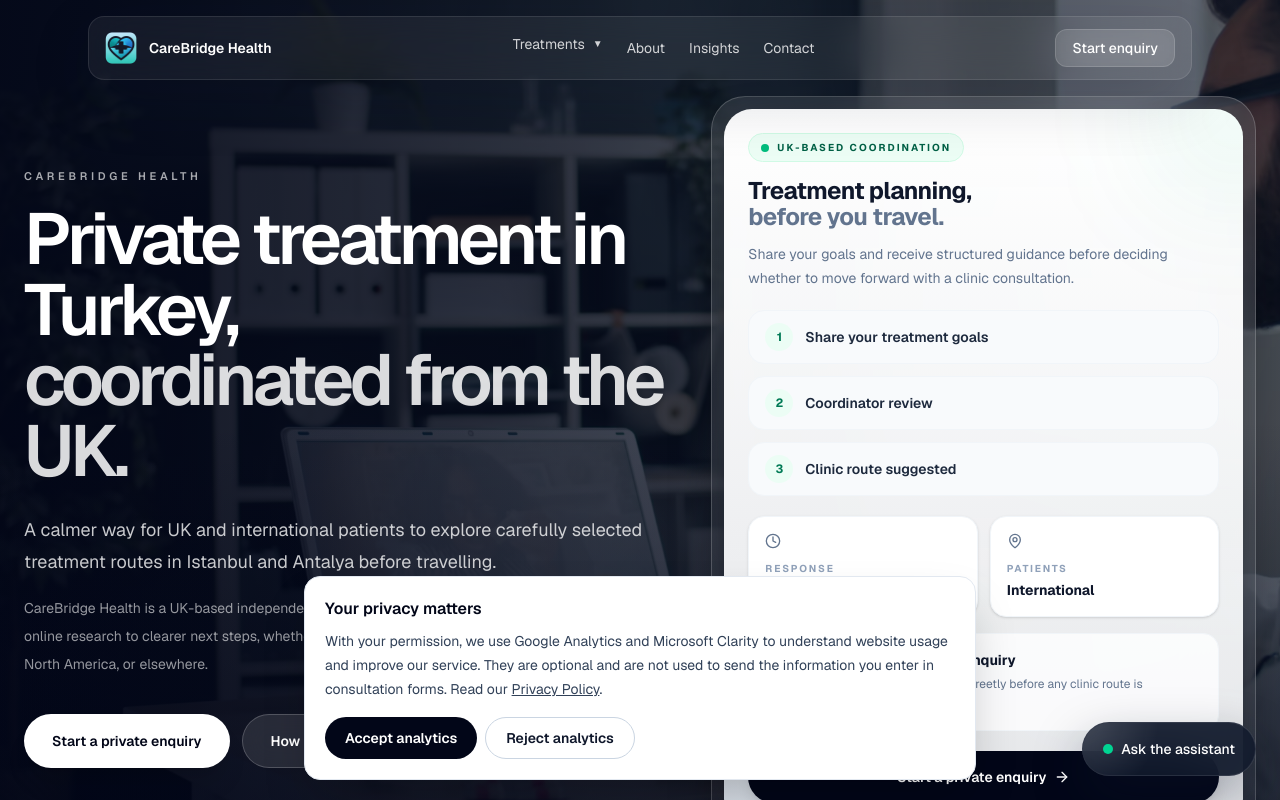
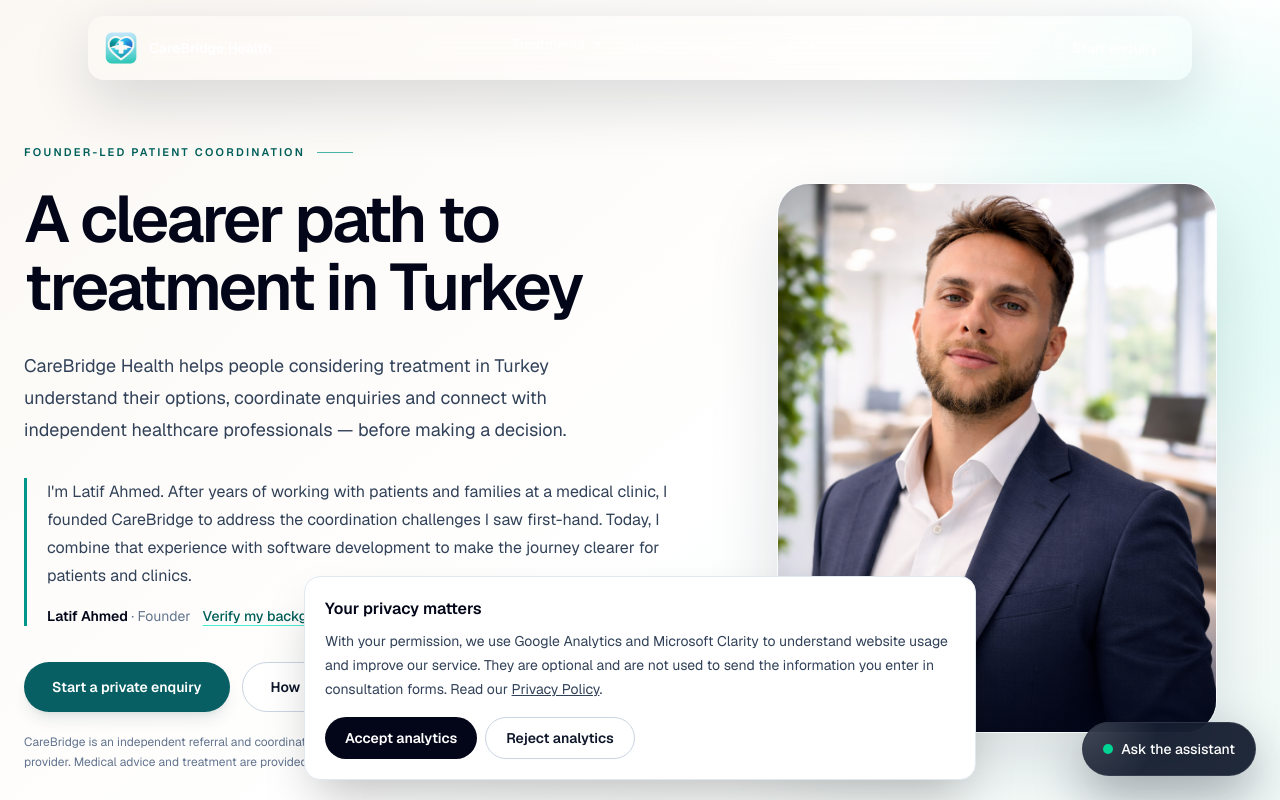
Before and after one commit to LyatifAhmed/carebridgehealth, a Next.js app: page / in a window 1280 px wide. Shown: the top 800 px of the page. Built offline with nearby package versions, Linux system fonts and the light colour scheme.

Commit message:
Introduce founder-led hero using uploaded portrait and patient-first CTAs

```diff
--- a/app/components/HomePageClient.tsx
+++ b/app/components/HomePageClient.tsx
@@ -4,7 +4,6 @@ import Image from "next/image";
 import Link from "next/link";
 import { FormEvent, useEffect, useRef, useState } from "react";
 import { recordCareBridgeEvent } from "./AnalyticsConsent";
-import HeroCursor from "./HeroCursor";
 import InsightsPreview from "./InsightsPreview";
 import FounderSection from "./FounderSection";
 import MedicalPartnerSection from "./MedicalPartnerSection";
@@ -253,175 +252,82 @@ export default function HomePageClient() {
 
   return (
     <main className="bg-[#fbf7ef] text-slate-950">
-      <section
-        id="hero-section"
-        className="relative min-h-[100svh] overflow-hidden cursor-none"
-      >
-        <Image
-          src="/hero-medical.avif"
-          alt="Private medical treatment in Turkey with UK-based coordination"
-          fill
-          priority
-          sizes="100vw"
-          className="object-cover"
-        />
-
-        <div className="absolute inset-0 bg-slate-950/55" />
-        <div className="absolute inset-0 bg-gradient-to-r from-slate-950/85 via-slate-950/45 to-slate-950/10" />
-        <div className="absolute inset-0 bg-gradient-to-t from-slate-950/55 via-transparent to-transparent" />
-
-        <HeroCursor containerId="hero-section" />
-
-        <div className="relative z-10 flex min-h-[100svh] items-center pt-24">
-          <div className="mx-auto grid w-full max-w-7xl items-center gap-12 px-6 lg:grid-cols-[1.08fr_0.92fr]">
-            <div className="max-w-4xl">
-              <p className="text-[11px] font-semibold uppercase tracking-[0.34em] text-white/65">
-                CareBridge Health
+      <section id="hero-section" className="relative overflow-hidden bg-gradient-to-br from-[#fbf8f3] via-white to-[#ecf8f5]">
+        <div aria-hidden="true" className="pointer-events-none absolute -right-28 top-12 h-[420px] w-[420px] rounded-full bg-teal-100/45 blur-3xl" />
+        <div className="relative mx-auto max-w-7xl px-6 pb-16 pt-28 md:pb-20 md:pt-36">
+          <div className="grid items-center gap-12 lg:grid-cols-[1.12fr_0.88fr] lg:gap-14">
+            <div className="max-w-2xl">
+              <p className="flex items-center gap-3 text-[11px] font-semibold uppercase tracking-[0.2em] text-teal-800">
+                Founder-led patient coordination
+                <span className="h-px w-9 bg-teal-600/70" />
+              </p>
+              <h1 className="mt-6 text-4xl font-semibold leading-[1.05] tracking-[-0.045em] text-slate-950 sm:text-5xl md:text-6xl lg:text-[4.1rem]">
+                A clearer path to treatment in Turkey
+              </h1>
+              <p className="mt-7 max-w-xl text-base leading-8 text-slate-700 md:text-lg">
+                CareBridge Health helps people considering treatment in Turkey understand their options, coordinate enquiries and connect with independent healthcare professionals — before making a decision.
               </p>
 
-              <h1 className="mt-5 text-5xl font-semibold leading-[0.98] tracking-[-0.06em] text-white sm:text-6xl md:text-7xl">
-                Private treatment in Turkey,
-                <span className="block text-white/85">
-                  coordinated from the UK.
-                </span>
-              </h1>
-
-              <p className="mt-7 max-w-2xl text-base leading-8 text-white/78 md:text-lg">
-                A calmer way for UK and international patients to explore carefully selected
-                treatment routes in Istanbul and Antalya before travelling.
+              <div className="mt-8 border-l-[3px] border-teal-600 pl-5">
+                <p className="text-sm leading-7 text-slate-700 md:text-base">
+                  I&apos;m Latif Ahmed. After years of working with patients and families at a medical clinic, I founded CareBridge to address the coordination challenges I saw first-hand. Today, I combine that experience with software development to make the journey clearer for patients and clinics.
                 </p>
-
-              <p className="mt-4 max-w-2xl text-sm leading-7 text-white/58">
-                CareBridge Health is a UK-based independent coordination service. We help
-                patients move from online research to clearer next steps, whether
-                they are based in the UK, Europe, the Middle East, North America,
-                or elsewhere.
-              </p>
-
-              <div className="mt-9 flex flex-col gap-3 sm:flex-row sm:flex-wrap">
-                <a
-                  href="#form"
-                  className="inline-flex items-center justify-center rounded-full bg-white px-7 py-4 text-sm font-semibold text-slate-950 shadow-xl transition hover:-translate-y-0.5 hover:opacity-95"
-                >
-                  Start a private enquiry
-                </a>
-
-                <Link
-                  href="/how-treatment-in-turkey-works"
-                  className="inline-flex items-center justify-center rounded-full border border-white/20 bg-white/10 px-7 py-4 text-sm font-semibold text-white backdrop-blur-md transition hover:bg-white/15"
-                >
-                  How treatment works
-                </Link>
-
-                <a
-                  href="#services"
-                  className="inline-flex items-center justify-center rounded-full border border-white/15 px-7 py-4 text-sm font-semibold text-white/85 transition hover:bg-white/10"
-                >
-                  Explore treatments
+                <div className="mt-4 flex flex-wrap items-center gap-3">
+                  <p className="text-sm font-semibold text-slate-950">Latif Ahmed <span className="font-normal text-slate-500">· Founder</span></p>
+                  <a href="https://www.linkedin.com/in/lyatif-ahmed-redzheb/" target="_blank" rel="noopener noreferrer" className="text-sm font-medium text-teal-800 underline decoration-teal-300 underline-offset-4 hover:text-teal-950">
+                    Verify my background on LinkedIn
                   </a>
                 </div>
               </div>
 
-            {/* COMPACT HERO JOURNEY CARD */}
-            <div className="hidden cursor-auto rounded-[34px] border border-white/20 bg-gradient-to-b from-white/10 to-white/5 p-3 shadow-[0_28px_56px_-15px_rgba(0,0,0,0.3)] backdrop-blur-2xl lg:block transition-all duration-500 hover:border-white/30">
-              <div className="relative overflow-hidden cursor-auto rounded-[28px] bg-gradient-to-b from-white to-slate-50/90 p-6 text-slate-950 shadow-2xl">
-                <div className="pointer-events-none absolute -right-16 -top-16 h-36 w-36 rounded-full bg-emerald-500/10 blur-3xl" />
-                <div className="pointer-events-none absolute -left-16 -bottom-16 h-36 w-36 rounded-full bg-blue-500/10 blur-3xl" />
-
-                <div className="relative z-10">
-                  <div className="inline-flex items-center gap-2 rounded-full border border-emerald-100 bg-emerald-50 px-3 py-1.5">
-                    <span className="flex h-2 w-2 rounded-full bg-emerald-500" />
-                    <p className="text-[10px] font-bold uppercase tracking-[0.2em] text-emerald-800">
-                      UK-based coordination
+              <div className="mt-9 flex flex-col gap-3 sm:flex-row sm:flex-wrap">
+                <a href="#form" className="inline-flex min-h-12 items-center justify-center rounded-full bg-[#075f63] px-7 py-3.5 text-sm font-semibold text-white shadow-lg shadow-teal-950/10 transition hover:bg-[#064c50]">
+                  Start a private enquiry
+                </a>
+                <a href="#process" className="inline-flex min-h-12 items-center justify-center rounded-full border border-slate-300 bg-white/80 px-7 py-3.5 text-sm font-semibold text-slate-900 transition hover:border-teal-500 hover:bg-white">
+                  How it works
+                </a>
+              </div>
+              <p className="mt-5 max-w-lg text-xs leading-5 text-slate-500">
+                CareBridge is an independent referral and coordination service, not a clinic or medical provider. Medical advice and treatment are provided by independent healthcare professionals.
               </p>
             </div>
 
-                  <h2 className="mt-4 text-2xl font-bold leading-[1.08] tracking-tight text-slate-900">
-                    Treatment planning,
-                    <span className="block text-slate-500">
-                      before you travel.
-                    </span>
-                  </h2>
+            <div className="mx-auto w-full max-w-[440px] lg:ml-auto">
+              <figure className="relative overflow-hidden rounded-[32px] border border-white/75 bg-slate-100 shadow-[0_30px_70px_rgba(15,23,42,0.13)]">
+                <div className="relative aspect-[4/5] w-full sm:aspect-[5/6] lg:aspect-[4/5]">
+                  <Image
+                    src="/Lyatif-Ahmed-Redzheb-Founder-of-BetaOffice.png"
+                    alt="Latif Ahmed, founder of CareBridge Health"
+                    fill
+                    priority
+                    sizes="(max-width: 640px) 90vw, (max-width: 1024px) 440px, 35vw"
+                    className="object-cover object-[center_30%]"
+                  />
+                </div>
+                <figcaption className="absolute inset-x-0 bottom-0 bg-gradient-to-t from-slate-950/75 via-slate-950/35 to-transparent px-6 pb-6 pt-16 text-white">
+                  <span className="block text-lg font-semibold">Latif Ahmed</span>
+                  <span className="mt-1 block text-xs text-white/85">Founder, CareBridge Health</span>
+                </figcaption>
+              </figure>
+            </div>
+          </div>
 
-                  <p className="mt-3 text-sm leading-6 text-slate-500">
-                    Share your goals and receive structured guidance before deciding
-                    whether to move forward with a clinic consultation.
-                  </p>
-
-                  <div className="mt-5 grid gap-3">
+          <div className="mt-12 grid gap-4 sm:grid-cols-3 lg:mt-16">
             {[
-                      "Share your treatment goals",
-                      "Coordinator review",
-                      "Clinic route suggested",
-                    ].map((item, index) => (
-                      <div
-                        key={item}
-                        className="flex items-center gap-3 rounded-2xl border border-slate-100 bg-slate-50 px-4 py-3"
-                      >
-                        <span className="flex h-7 w-7 shrink-0 items-center justify-center rounded-full bg-emerald-50 text-xs font-bold text-emerald-700">
-                          {index + 1}
-                        </span>
-                        <span className="text-sm font-semibold text-slate-800">
-                          {item}
-                        </span>
+              { title: "London-based coordination", desc: "A visible, UK-based point of contact throughout your initial enquiry." },
+              { title: "Personal healthcare connections", desc: "Introductions informed by existing relationships, with provider details shared before consultation." },
+              { title: "Clear communication", desc: "Understand the next steps before choosing whether to proceed." },
+            ].map((item) => (
+              <div key={item.title} className="rounded-[24px] border border-slate-200/85 bg-white/85 p-6 shadow-[0_10px_35px_rgba(15,23,42,0.04)]">
+                <div className="mb-4 h-1 w-10 rounded-full bg-teal-600" />
+                <h2 className="text-base font-semibold text-slate-950">{item.title}</h2>
+                <p className="mt-2 text-sm leading-6 text-slate-600">{item.desc}</p>
               </div>
             ))}
           </div>
-
-                  <div className="mt-5 grid grid-cols-2 gap-3">
-                    <div className="rounded-2xl border border-slate-100 bg-white p-4 shadow-sm">
-                      <Clock className="h-4 w-4 text-slate-500" />
-                      <p className="mt-3 text-[10px] font-bold uppercase tracking-[0.18em] text-slate-400">
-                        Response
-                      </p>
-                      <p className="mt-1 text-sm font-bold text-slate-900">
-                        Within 24h
-                      </p>
-                    </div>
-
-                    <div className="rounded-2xl border border-slate-100 bg-white p-4 shadow-sm">
-                      <MapPin className="h-4 w-4 text-slate-500" />
-                      <p className="mt-3 text-[10px] font-bold uppercase tracking-[0.18em] text-slate-400">
-                        Patients
-                      </p>
-                      <p className="mt-1 text-sm font-bold text-slate-900">
-                        International
-                      </p>
-                    </div>
-                  </div>
-
-                  <div className="mt-4 rounded-2xl border border-slate-100 bg-white/80 p-4">
-                    <div className="flex items-start gap-3">
-                      <div className="flex h-9 w-9 shrink-0 items-center justify-center rounded-xl bg-slate-950 text-white">
-                        <LockKeyhole className="h-4 w-4" />
-                      </div>
-                      <div>
-                        <p className="text-sm font-bold text-slate-900">
-                          Private, no-obligation enquiry
-                        </p>
-                        <p className="mt-1 text-xs leading-5 text-slate-500">
-                          Your details are reviewed discreetly before any clinic route is discussed.
-                        </p>
-                      </div>
-                    </div>
-                  </div>
-
-                  <a
-                    href="#form"
-                    className="group mt-5 inline-flex w-full cursor-pointer items-center justify-center gap-2 rounded-full bg-slate-950 px-6 py-4 text-sm font-semibold text-white shadow-lg transition-all duration-300 hover:bg-slate-900 hover:shadow-xl hover:shadow-slate-950/20 active:scale-[0.98]"
-                  >
-                    <span>Start a private enquiry</span>
-                    <ArrowRight className="h-4 w-4 transition-transform duration-300 group-hover:translate-x-1" />
-                  </a>
-                </div>
-              </div>
-            </div>
-
-          </div>
         </div>
       </section>
-
-
 
       <section className="border-y border-slate-200 bg-white">
         <div className="mx-auto grid max-w-7xl gap-3 px-6 py-4 text-sm text-slate-600 sm:grid-cols-2 lg:grid-cols-4">
```
Lines whose indentation alone changed are shown as unchanged.
